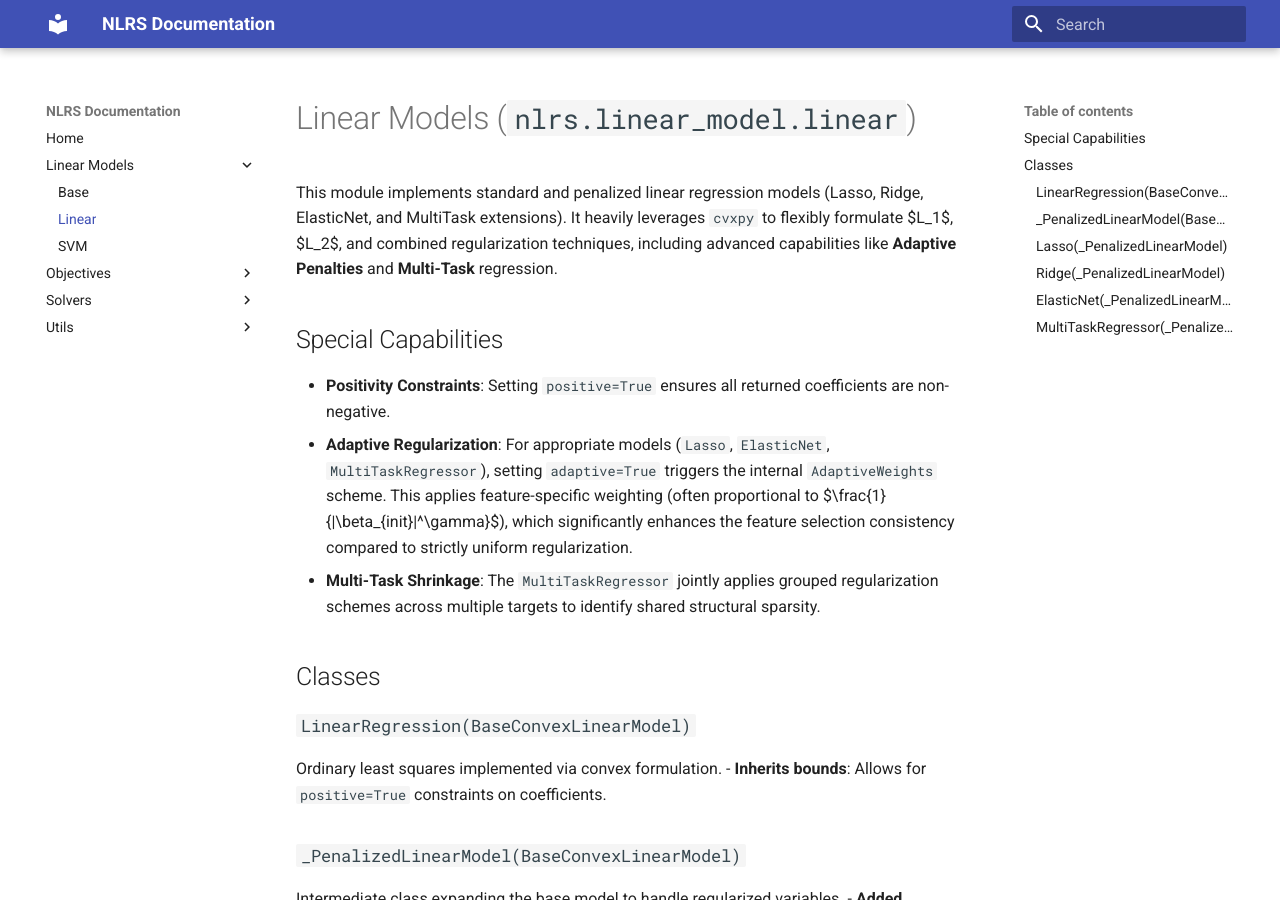
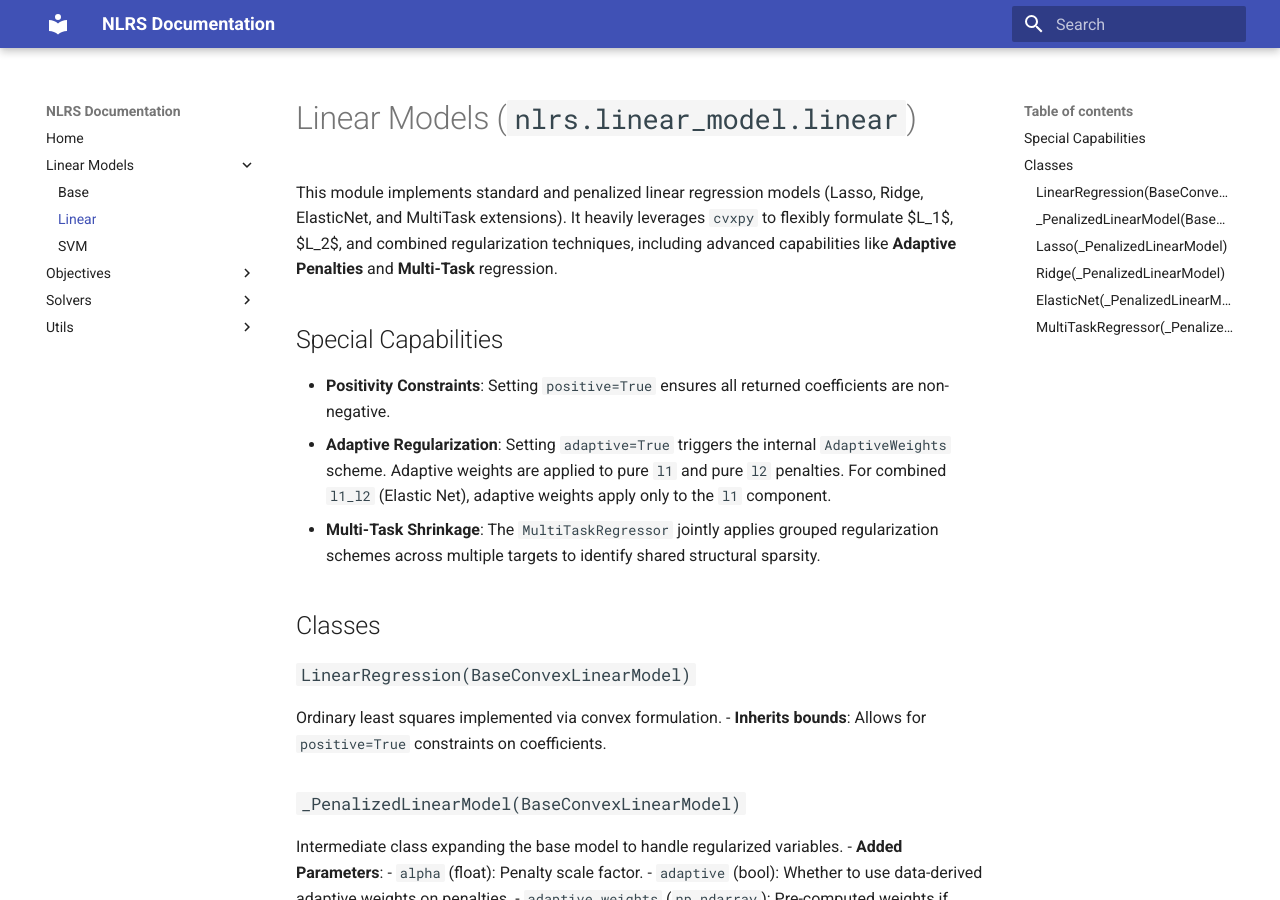
Before and after one commit to trholy/nlrs, an MkDocs documentation site: the page built from docs/linear_model/linear.md, in a window 1280 px wide and 900 px high. Built offline with MkDocs 1.6.1 and Material for MkDocs 9.7.7, drawn with Linux system fonts in a browser that asks for light colours.

Commit message:
Added adaptive weight support for l2 penalties. Clarified that - adaptive weights are applied to pure `l1` and pure `l2` penalties. For `l1_l2`, adaptive weights are applied only to the `l1` component.

```diff
--- a/docs/linear_model/linear.md
+++ b/docs/linear_model/linear.md
@@ -5,7 +5,7 @@ This module implements standard and penalized linear regression models (Lasso, R
 ## Special Capabilities
 
 - **Positivity Constraints**: Setting `positive=True` ensures all returned coefficients are non-negative.
-- **Adaptive Regularization**: For appropriate models (`Lasso`, `ElasticNet`, `MultiTaskRegressor`), setting `adaptive=True` triggers the internal `AdaptiveWeights` scheme. This applies feature-specific weighting (often proportional to $\frac{1}{|\beta_{init}|^\gamma}$), which significantly enhances the feature selection consistency compared to strictly uniform regularization.
+- **Adaptive Regularization**: Setting `adaptive=True` triggers the internal `AdaptiveWeights` scheme. Adaptive weights are applied to pure `l1` and pure `l2` penalties. For combined `l1_l2` (Elastic Net), adaptive weights apply only to the `l1` component.
 - **Multi-Task Shrinkage**: The `MultiTaskRegressor` jointly applies grouped regularization schemes across multiple targets to identify shared structural sparsity.
 
 ## Classes
```
Also changed, not shown: README.md (+3 -2 lines), docs/linear_model/svm.md (+1 -1 lines), docs/objectives/regularizers.md (+1 -1 lines), 2 other files.
